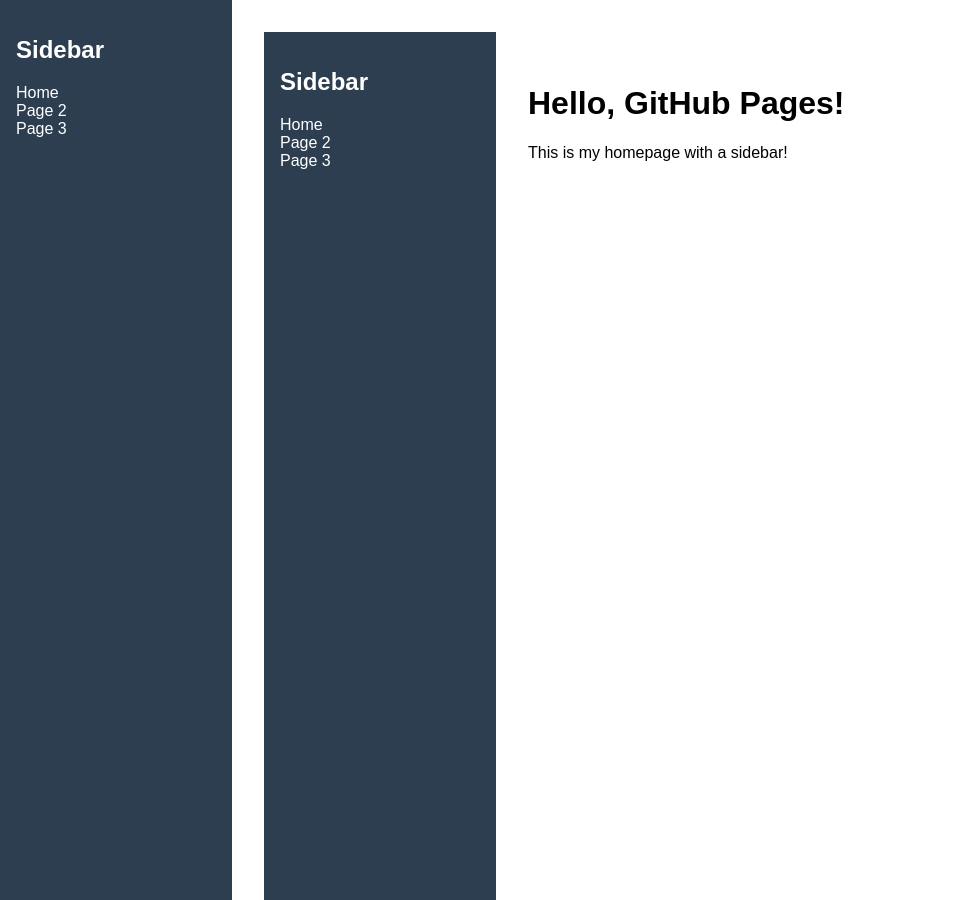
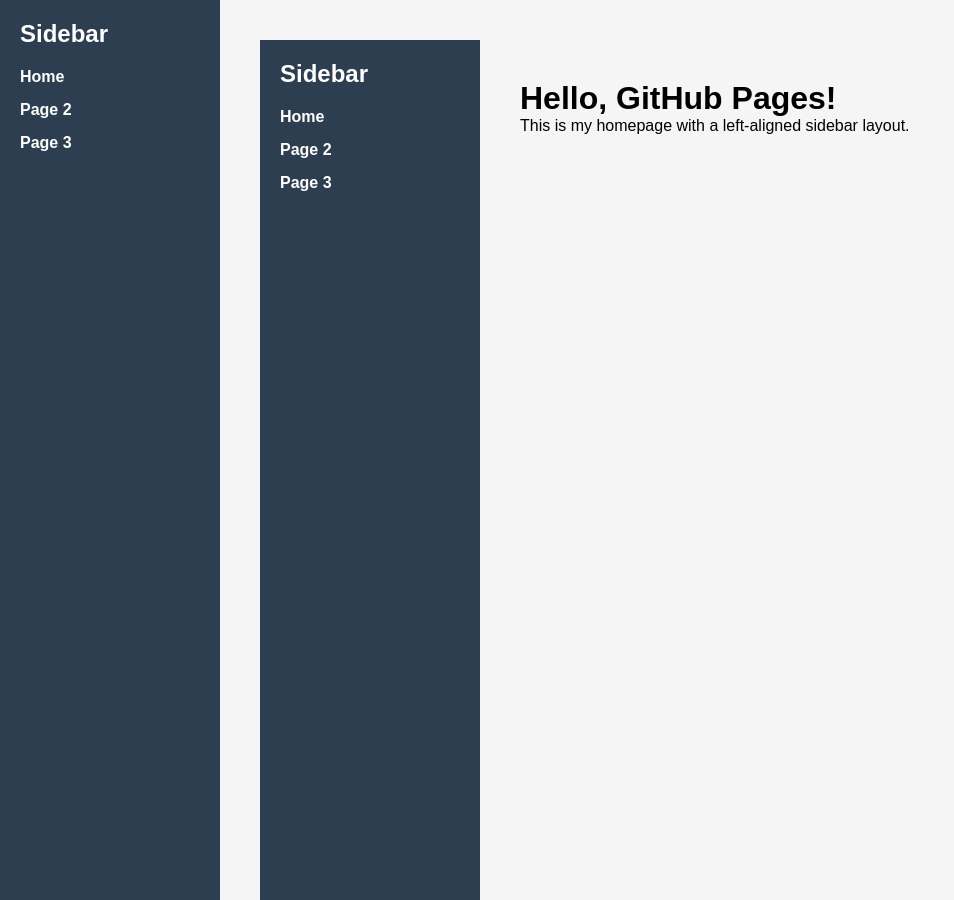
Before and after one commit to shubhamjain207/github-pages-demo, a Jekyll site: the page built from docs/index.md, in a window 1280 px wide and 900 px high. Shown: the whole window, without its empty margins (0-954 px from the left). Built offline with Jekyll 4.4.1, drawn with Linux system fonts in a browser that asks for light colours; our own code applies the rules of GitHub Pages for plain Markdown files.

Commit message:
changed style.css

```diff
--- a/docs/assets/css/style.css
+++ b/docs/assets/css/style.css
@@ -1,36 +1,55 @@
-body {
-    font-family: sans-serif;
+* {
+    box-sizing: border-box;
     margin: 0;
     padding: 0;
   }
 
-  .container {
-    display: flex;
+  body {
+    font-family: Arial, sans-serif;
     height: 100vh;
   }
 
+  .container {
+    display: flex;
+    min-height: 100vh;
+  }
+
+  /* Sidebar styling */
   .sidebar {
-    width: 200px;
+    width: 220px;
     background-color: #2c3e50;
     color: white;
-    padding: 1rem;
+    padding: 20px;
+    position: sticky;
+    top: 0;
+    height: 100vh;
+  }
+
+  .sidebar h2 {
+    margin-bottom: 20px;
   }
 
   .sidebar ul {
     list-style: none;
-    padding: 0;
+  }
+
+  .sidebar li {
+    margin: 15px 0;
   }
 
   .sidebar a {
     color: white;
     text-decoration: none;
+    font-weight: bold;
   }
 
   .sidebar a:hover {
     text-decoration: underline;
   }
 
+  /* Main content styling */
   .content {
     flex: 1;
-    padding: 2rem;
+    padding: 40px;
+    background-color: #f5f5f5;
   }
--- a/docs/index.md
+++ b/docs/index.md
@@ -12,6 +12,6 @@
 
   <div class="content">
     <h1>Hello, GitHub Pages!</h1>
-    <p>This is my homepage with a sidebar!</p>
+    <p>This is my homepage with a left-aligned sidebar layout.</p>
   </div>
 </div>
```
